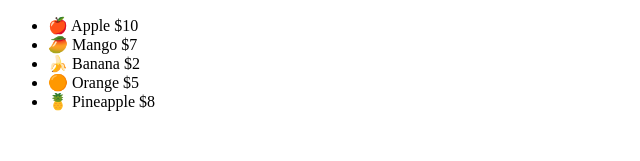
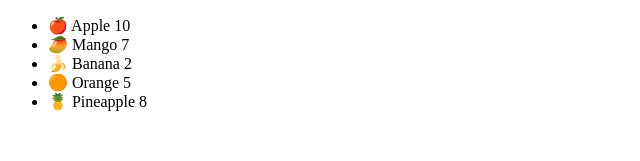
Before and after one commit to Ozioma45/React, a React (Vite) app in the folder Code_stoic/reactpro/: page / in a window 1280 px wide. Shown: the top 161 px of the page, without its empty margins (0-640 px from the left). Built offline with nearby package versions, Linux system fonts and the light colour scheme.

Commit message:
rendering components inside a loop

```diff
--- /dev/null
+++ b/Code_stoic/reactpro/src/components/Fruit.jsx
@@ -0,0 +1,7 @@
+export default function Fruit({ name, price, emoji }) {
+  return (
+    <li>
+      {emoji} {name} {price}
+    </li>
+  );
+}
--- a/Code_stoic/reactpro/src/components/Fruits.jsx
+++ b/Code_stoic/reactpro/src/components/Fruits.jsx
@@ -1,3 +1,5 @@
+import Fruit from "./Fruit";
+
 export default function Fruits() {
   //const fruits = ["Apple", "Mango", "Banana", "Orange", "Pineapple"];
 
@@ -12,9 +14,12 @@
     <div>
       <ul>
         {fruits.map((fruit) => (
-          <li key={fruit.name}>
-            {fruit.emoji} {fruit.name} ${fruit.price}
-          </li>
+          <Fruit
+            key={fruit.name}
+            emoji={fruit.emoji}
+            name={fruit.name}
+            price={fruit.price}
+          />
         ))}
       </ul>
     </div>
```
